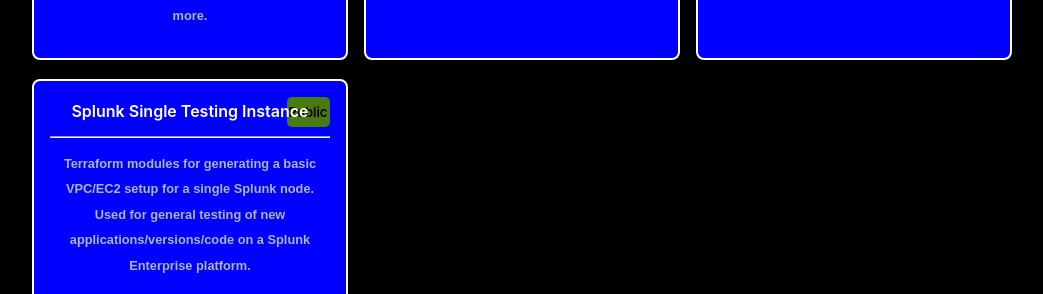
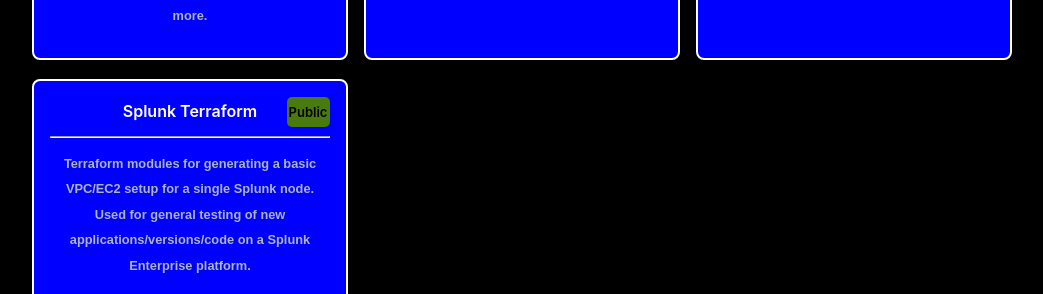
Before and after one commit to objectbased/personal_jekyll_website, a Jekyll site: the page built from index.md, in a window 1280 px wide. Shown: the part 923-1217 px from the top of the page, without its empty margins (108-1151 px from the left). Built offline with Jekyll 4.4.1, drawn with Linux system fonts in a browser that asks for light colours.

Commit message:
fix shortname for tf repo
fix shortname for tf repo

```diff
--- a/_data/home.yml
+++ b/_data/home.yml
@@ -35,7 +35,7 @@
     desc: Collections of ansible playbooks and roles built over the years for software configuration, general automation, and more.
     access: Private
 
-  - title: Splunk Single Testing Instance
+  - title: Splunk Terraform
     url: https://github.com/objectbased/splunk-terraform
     tag: terraform
     desc: Terraform modules for generating a basic VPC/EC2 setup for a single Splunk node. Used for general testing of new applications/versions/code on a Splunk Enterprise platform.
```
